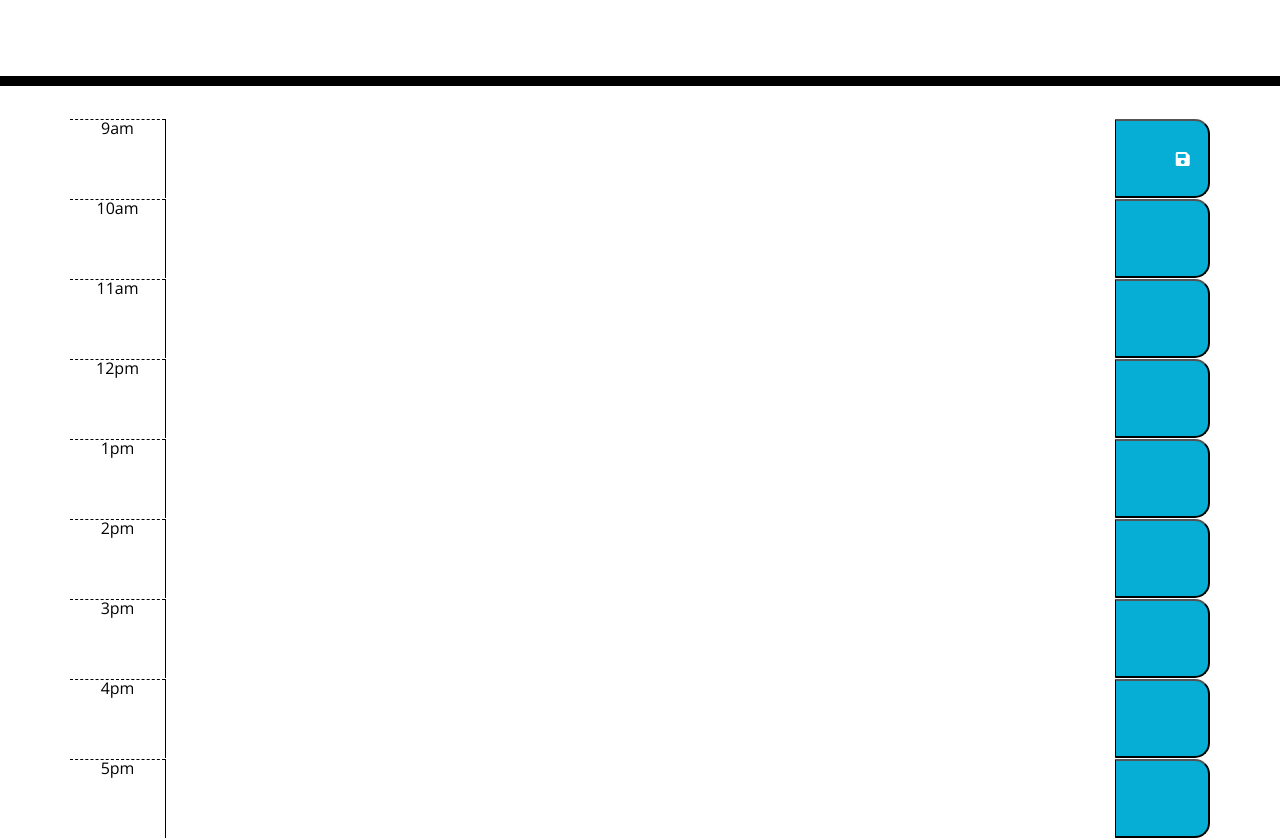
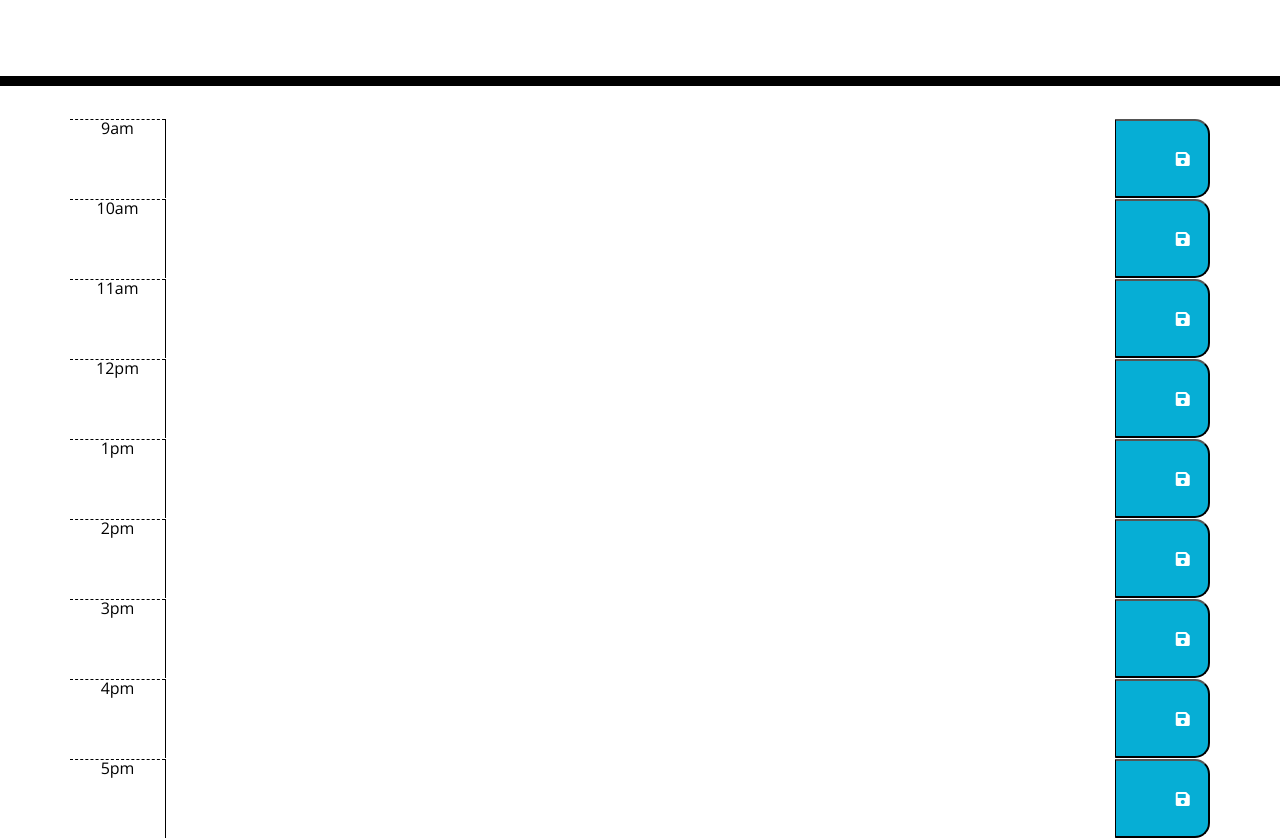
Before and after one commit to 86MBurns/Workday-Schedual, a plain HTML site: page Develop/index.html in a window 1280 px wide. Shown: the part 182-1020 px from the top of the page. Drawn offline with nearby package versions, Linux system fonts and the light colour scheme.

Commit message:
save button decal

```diff
--- a/Develop/index.html
+++ b/Develop/index.html
@@ -41,45 +41,61 @@
       <div id="10am" class="row time-block">
         <div class="hour col-md-1">10am</div>
         <textarea class="todos col-md-10"></textarea>
-        <button class="saveBtn col-md-1"></button>
+        <button class="saveBtn col-md-1">
+          <i class="fas fa-save"></i>
+        </button>
       </div>
       <div id="11am" class="row time-block">
         <div class="hour col-md-1">11am</div>
         <textarea class="todos col-md-10"></textarea>
-        <button class="saveBtn col-md-1"></button>
+        <button class="saveBtn col-md-1">
+          <i class="fas fa-save"></i>
+        </button>
       </div>
       <div id="12pm" class="row time-block">
         <div class="hour col-md-1">12pm</div>
         <textarea class="todos col-md-10"></textarea>
-        <button class="saveBtn col-md-1"></button>
+        <button class="saveBtn col-md-1">
+          <i class="fas fa-save"></i>
+        </button>
       </div>
       <div id="1pm" class="row time-block">
         <div class="hour col-md-1">1pm</div>
         <textarea class="todos col-md-10"></textarea>
-        <button class="saveBtn col-md-1"></button>
+        <button class="saveBtn col-md-1">
+          <i class="fas fa-save"></i>
+        </button>
       </div>
       <div id="2pm" class="row time-block">
         <div class="hour col-md-1">2pm</div>
         <textarea class="todos col-md-10"></textarea>
-        <button class="saveBtn col-md-1"></button>
+        <button class="saveBtn col-md-1">
+          <i class="fas fa-save"></i>
+        </button>
       </div>
       <div id="3pm" class=" row time-block">
         <div class="hour col-md-1">3pm</div>
         <textarea class="todos col-md-10"></textarea>
-        <button class="saveBtn col-md-1"></button>
+        <button class="saveBtn col-md-1">
+          <i class="fas fa-save"></i>
+        </button>
       </div>
       <div id="4pm" class="row time-block">
         <div class="hour col-md-1">4pm</div>
         <textarea class="todos col-md-10"></textarea>
-        <button class="saveBtn col-md-1"></button>
+        <button class="saveBtn col-md-1">
+          <i class="fas fa-save"></i>
+        </button>
       </div>
       <div id="5pm" class="row time-block">
         <div class="hour col-md-1">5pm</div>
         <textarea class="todos col-md-10"></textarea>
-        <button class="saveBtn col-md-1"></button>
+        <button class="saveBtn col-md-1">
+          <i class="fas fa-save"></i>
+        </button>
     </div>
 
-    <script src="https://code.jquery.com/jquery-3.4.1.min.js"></script>
+    <script src="https://cdnjs.cloudflare.com/ajax/libs/jquery/3.2.1/jquery.min.js"></script>
     <script src="https://cdnjs.cloudflare.com/ajax/libs/moment.js/2.24.0/moment.min.js"></script>
     <script src="./script.js"></script>
   </body>
--- a/Develop/script.js
+++ b/Develop/script.js
@@ -1,5 +1,14 @@
 var today = moment().format(yyyy-MM-dd);
 $("#currentDay").html(todayDate);
+
+
+
+  $(document).ready(function () {
+    $(".saveBtn").on("click", function () {
+      var text = $(this).siblings(".todos").val();
+      var time = $(this).parent().attr("id");
+
+      localStorage.setItem(time, text);
 
 function currentMoment() {
     var timeCurrent = moment().hour();
@@ -27,16 +36,7 @@ function currentMoment() {
         $(this).addClass("future");
       }
     });
-  }
-
-  $(document).ready(function () {
-    $(".saveBtn").on("click", function () {
-      var text = $(this).siblings(".todos").val();
-      var time = $(this).parent().attr("id");
-
-      localStorage.setItem(time, text);
-
-
+  }});
     $("#9am .todos").val(localStorage.getItem("9am"));
     $("#10am .todos").val(localStorage.getItem("10am"));
     $("#11am .todos").val(localStorage.getItem("11am"));
@@ -48,5 +48,5 @@ function currentMoment() {
     $("#5pm .todos").val(localStorage.getItem("5pm"));
 
 currentMoment();
+
 });
-});
```
